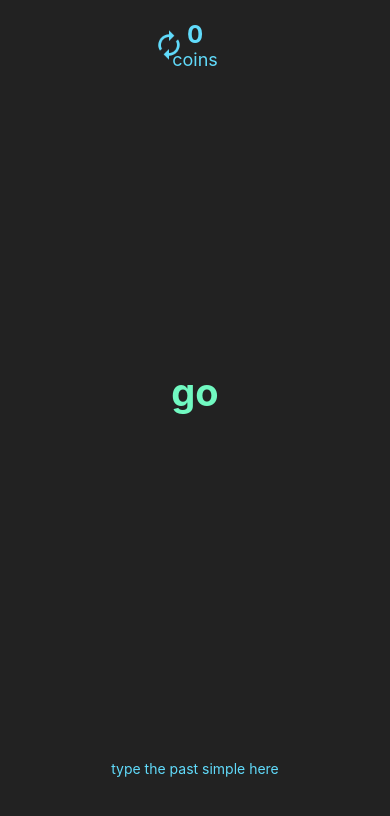
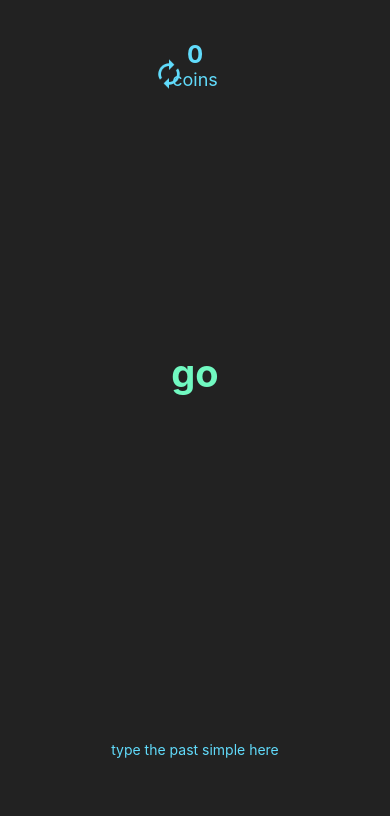
Before and after one commit to brunoklein/SimplePastApp, a React Native app: screen / in a window 390 px wide. Shown: the top 816 px of the page. Built offline with nearby package versions, Linux system fonts and the light colour scheme.

Commit message:
adjusting style

```diff
--- a/src/components/GameMain.js
+++ b/src/components/GameMain.js
@@ -23,7 +23,6 @@ const GameMain = ({ verb, userInput, onChangeText }) => {
                 />
             </View>
         </View>
-
     )
 }
 
--- a/src/styles/Game.js
+++ b/src/styles/Game.js
@@ -12,7 +12,7 @@ const style = StyleSheet.create({
 
     header: {
         height: 90,
-        justifyContent: 'center',
+        alignItems: 'flex-end',
         flexDirection: 'row',
     },
 
@@ -30,7 +30,6 @@ const style = StyleSheet.create({
 
     shareView: {
         flex: 1,
-        alignItems: 'center',
         justifyContent: 'center',
         alignItems: 'center',
     },
@@ -70,8 +69,9 @@ const style = StyleSheet.create({
     },
 
     verbView: {
-        flex: 4,
+        flex: 3,
         justifyContent: 'center',
+        alignItems: 'center',
     },
 
     verb: {
```
